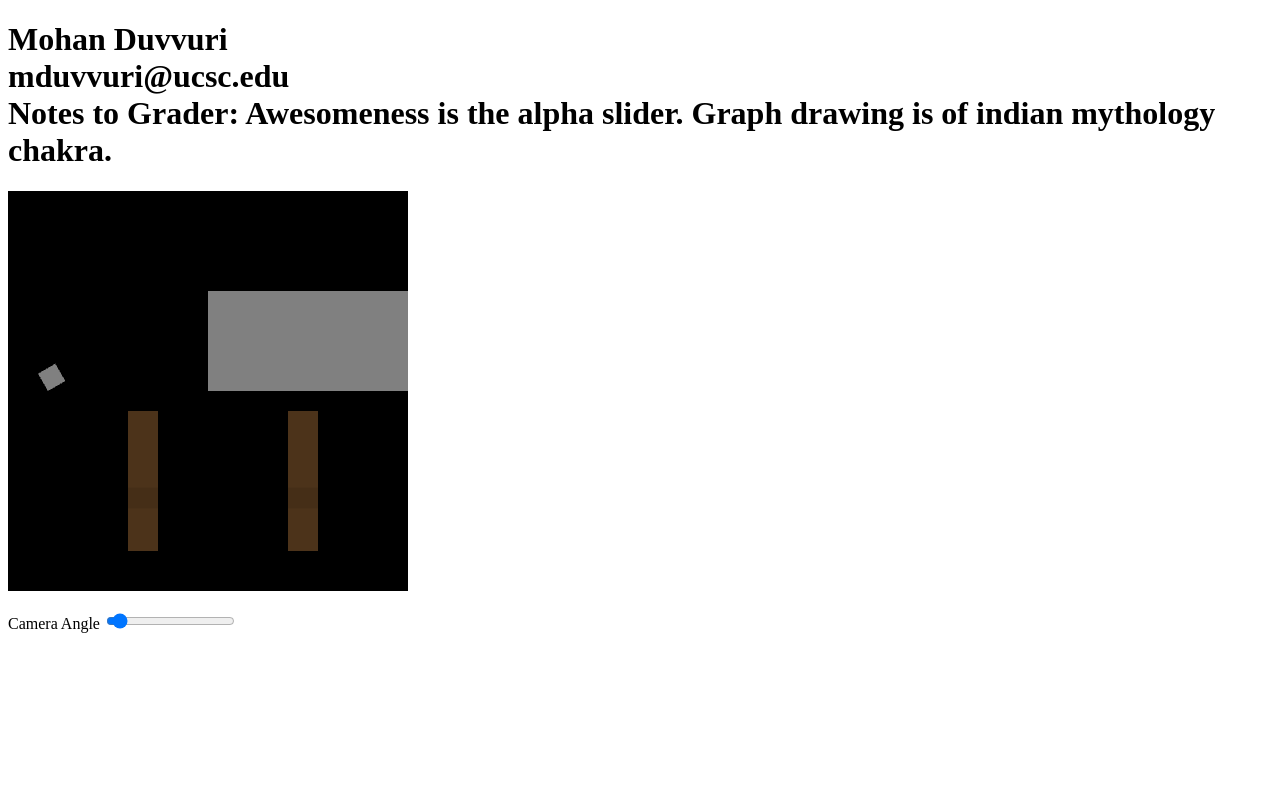
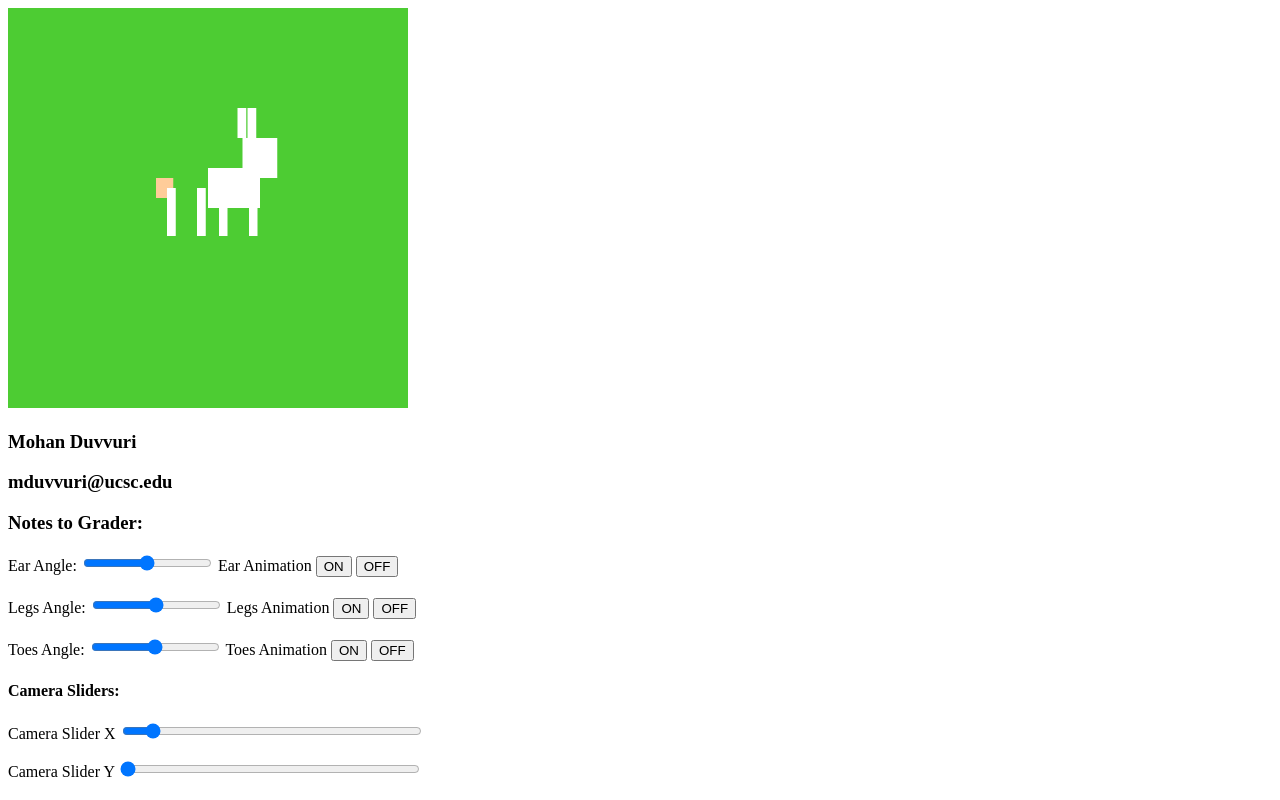
Before and after one commit to mduv/ASG2, a plain HTML site: page index.html in a window 1280 px wide. Drawn offline with Linux system fonts and the light colour scheme.

Commit message:
basic animal done

```diff
--- a/asg2.js
+++ b/asg2.js
@@ -17,7 +17,6 @@ var FSHADER_SOURCE =
     '}\n';
 
 
-
 // Global variables
 let canvas;
 let gl;
@@ -26,6 +25,13 @@ let u_FragColor;
 var u_ModelMatrix;
 var u_GlobalRotateMatrix;
 
+let g_earAngle = 0;
+let g_upperLegAngle = 0;
+let g_lowerLegAngle = 0;
+
+g_earAnimation = false;
+g_legsAnimation = false;
+g_toesAnimation = false;
 
 function setupWebGL() {
     // Retrieve <canvas> element
@@ -41,7 +47,7 @@ function setupWebGL() {
     gl.enable(gl.DEPTH_TEST);
 }
 
-function connectVariablesToGLSL(){
+function connectVariablesToGLSL() {
     // Initialize shaders
     if (!initShaders(gl, VSHADER_SOURCE, FSHADER_SOURCE)) {
         console.log('Failed to intialize shaders.');
@@ -64,14 +70,14 @@ function connectVariablesToGLSL(){
 
     u_ModelMatrix = gl.getUniformLocation(gl.program, 'u_ModelMatrix');
     if (!u_ModelMatrix) {
-       console.log('Failed to get u_ModelMatrix');
-       return;
+        console.log('Failed to get u_ModelMatrix');
+        return;
     }
 
     u_GlobalRotateMatrix = gl.getUniformLocation(gl.program, 'u_GlobalRotateMatrix');
     if (!u_GlobalRotateMatrix) {
-       console.log('Failed to get u_GlobalRotateMatrix');
-       return;
+        console.log('Failed to get u_GlobalRotateMatrix');
+        return;
     }
 
     var identityM = new Matrix4();
@@ -79,141 +85,145 @@ function connectVariablesToGLSL(){
 
 }
 
-// Globals related to UI elements
-let g_selectedColor = [1.0,1.0,1.0,1.0];
-let g_selectedSize = 5;
-let g_globalAngle = 0;
+// Global variables related to UI elements
+let g_globalAngleX = 30;
+let g_globalAngleY = 0;
 
-// set up js actions for html elements
-function addActionForHtmlUI(){
+// Set up actions for the HTML UI elements
+function addActionsForHTMLUI() {
+    // Slider Events
+    document.getElementById('xcamera_slider').addEventListener('mousemove', function () { g_globalAngleX = parseInt(this.value); renderScene(); });
+    document.getElementById('ycamera_slider').addEventListener('mousemove', function () { g_globalAngleY = parseInt(this.value); renderScene(); });
 
-    document.getElementById('angleSlide').addEventListener('mousemove', function() { g_globalAngle = this.value; renderScene();});
+    document.getElementById('ear_slider').addEventListener('input', function() {
+        g_earAngle = this.value; renderScene();
+    });
+
+    document.getElementById('upper_leg_slider').addEventListener('input', function() {
+        g_upperLegAngle = this.value; renderScene();
+    });
+
+    document.getElementById('lower_leg_slider').addEventListener('input', function() {
+        g_lowerLegAngle = this.value; renderScene();
+    });
+
+    document.getElementById('on_ear').onclick = function() { g_earAnimation = true; };
+    document.getElementById('off_ear').onclick = function() { g_earAnimation = false; };
+    document.getElementById('on_legs').onclick = function() { g_legsAnimation = true; };
+    document.getElementById('off_legs').onclick = function() { g_legsAnimation = false; };
+    document.getElementById('on_toes').onclick = function() { g_toesAnimation = true; };
+    document.getElementById('off_toes').onclick = function() { g_toesAnimation = false; };
 
 }
 
+function main() {
+    setupWebGL();
+    connectVariablesToGLSL();
+    addActionsForHTMLUI();
+    gl.clearColor(0.3, 0.8, 0.2, 1.0);
+    renderScene();
+    requestAnimationFrame(tick);
+}
 
-function main() {
-    // set up canvas
-    setupWebGL();
+var g_startTime = performance.now()/1000.0;
+var g_seconds = performance.now()/1000.0 - g_startTime;
+function tick() {
+  g_seconds = performance.now()/1000.0-g_startTime;
+  updateAnimationAngles();
+  renderScene();
+  requestAnimationFrame(tick);
+}
 
-    // set up shaders
-    connectVariablesToGLSL();
+function updateAnimationAngles() {
+    if (g_earAnimation) {
+      g_earAngle = 45*Math.sin(g_seconds);
+    }
 
-    // actions for html
-    addActionForHtmlUI();
+    if (g_legsAnimation) {
+        g_upperLegAngle = 45*Math.sin(g_seconds);
+    }
+
+    if (g_toesAnimation) {
+        g_lowerLegAngle = 45*Math.sin(g_seconds);
+    }
+
+  }
 
 
 
-    // Specify the color for clearing <canvas>
-    gl.clearColor(0.0, 0.0, 0.0, 1.0);
 
-    // Clear <canvas>
-    // gl.clear(gl.COLOR_BUFFER_BIT);
-    renderScene();
+function renderScene() {
+    // Calculate global rotation matrix
+    var globalRotMat = new Matrix4();
+    globalRotMat.rotate(g_globalAngleX, 0, 1, 0);
+    globalRotMat.rotate(g_globalAngleY, 1, 0, 0);
+    gl.uniformMatrix4fv(u_GlobalRotateMatrix, false, globalRotMat.elements);
+
+    // Clear the canvas
+    gl.clear(gl.COLOR_BUFFER_BIT | gl.DEPTH_BUFFER_BIT);
+
+    // Draw the rabbit-like creature
+    drawRabbit();
 }
 
-var g_shapesList = [];
-
-function convertCoordEventToWebGL(ev){
-    var x = ev.clientX;
-    var y = ev.clientY;
-    var rect = ev.target.getBoundingClientRect();
-
-    x = ((x - rect.left) - canvas.width/2)/(canvas.width/2);
-    y = (canvas.height/2 - (y - rect.top))/(canvas.height/2);
-    return ([x,y]);
-}
-
-
-
-// function renderScene(){
-//     var startTime = performance.now();
-
-//     var gloablRotMat = new Matrix4().rotate(g_globalAngle,0,1,0);
-//     gl.uniformMatrix4fv(u_GlobalRotateMatrix, false, gloablRotMat.elements);
-
-
-//     // Clear <canvas>
-//     gl.clear(gl.COLOR_BUFFER_BIT);
-
-//     // draw body cube
-//     var body = new Cube();
-//     body.color = [1.0, 0.0, 0.0, 1.0];
-//     body.matrix.translate(-.25,-.5,0.0);
-//     body.matrix.scale(0.5,1,-0.5);
-//     body.render();
-
-//     // draw a left arm
-//     var leftArm = new Cube();
-//     leftArm.color = [1, 1, 0, 1];
-//     leftArm.matrix.translate(.7,0,0.0);
-//     leftArm.matrix.rotate(45,0,0, 1);
-//     leftArm.matrix.scale(0.25,.7,.5);
-//     leftArm.render();
-
-//     // draw test box
-//     var box = new Cube();
-//     box.color = [1, 0, 1, 1];
-//     box.matrix.translate(0,0,-.5,0);
-//     box.matrix.rotate(-30,1,0,0);
-//     box.matrix.scale(.5,.5,.5);
-//     box.render();
-
-// }
-
-function renderScene(){
-    gl.clear(gl.COLOR_BUFFER_BIT | gl.DEPTH_BUFFER_BIT);
-
-    var globalRotMat = new Matrix4().rotate(g_globalAngle, 0, 1, 0);
-    gl.uniformMatrix4fv(u_GlobalRotateMatrix, false, globalRotMat.elements);
-
-    // Body
+function drawRabbit() {
+    // Define body
     var body = new Cube();
-    body.color = [0.5, 0.5, 0.5, 1.0]; // Gray
-    body.matrix.translate(0, 0, 0);
-    body.matrix.scale(1, 0.5, 0.5); // Elongated cube for the body
+    body.color = [1.0, 1.0, 1.0, 1.0]; // White body
+    body.matrix.translate(0, 0, 0); // Hopping effect
+    body.matrix.scale(0.3, 0.2, 0.4); // Elongated body
     body.render();
 
-    // Head
+    // Define head
     var head = new Cube();
-    head.color = [0.5, 0.5, 0.5, 1.0];
-    head.matrix.translate(0.75, 0.2, 0); // Position the head at the front of the body
-    head.matrix.scale(0.3, 0.3, 0.3); // Smaller cube for the head
+    head.color = [1.0, 1.0, 1.0, 1.0];
+    head.matrix.translate(0.2, 0.15, 0);
+    head.matrix.scale(0.2, 0.2, 0.2);
     head.render();
 
-    // Legs
-    var leg1 = new Cube(), leg2 = new Cube(), leg3 = new Cube(), leg4 = new Cube();
-    var legs = [leg1, leg2, leg3, leg4];
-    legs.forEach((leg, index) => {
-        leg.color = [0.3, 0.2, 0.1, 1.0]; // Dark brown
-        leg.matrix.translate(index < 2 ? 0.4 : -0.4, -0.5, index % 2 == 0 ? 0.2 : -0.2); // Position legs
-        leg.matrix.scale(0.15, 0.4, 0.15); // Slim and tall segments for upper legs
-        leg.render();
+    // Define ears using a loop for both ears
+    for (var i = -1; i <= 1; i += 2) {
+        var ear = new Cube();
+        ear.color = [1.0, 1.0, 1.0, 1.0];
+        ear.matrix.translate(0.2, 0.35, i * 0.05);
+        ear.matrix.rotate(g_earAngle, 0, 0, 1);
+        ear.matrix.scale(0.05, 0.15, 0.05);
+        ear.render();
+    }
 
-        // Lower leg (joint)
+    // Define legs using a loop for all four
+    var legPositions = [[0.15, -0.1, 0.15], [0.15, -0.1, -0.15], [-0.15, -0.1, 0.15], [-0.15, -0.1, -0.15]];
+    front = true;
+    for (var i = 0; i < legPositions.length; i++) {
+        var upperLeg = new Cube();
+        upperLeg.color = [1.0, 1.0, 1.0, 1.0]; // White upper leg
+        upperLeg.matrix.translate(...legPositions[i]);
+        if (front) {
+            upperLeg.matrix.rotate(g_upperLegAngle, 1, 0, 0); // Use global angle for the upper leg rotation
+            front = false;
+        } else {
+            upperLeg.matrix.rotate(-g_upperLegAngle, 1, 0, 0); // Use global angle for the upper leg rotation
+            front = true;
+        }
+        upperLeg.matrix.scale(0.05, 0.2, 0.05); // Change to 0.2 for leg length
+        // Save the transformation state of the upper leg
+        var upperLegMatrix = new Matrix4(upperLeg.matrix);
+        upperLeg.render();
+
         var lowerLeg = new Cube();
-        lowerLeg.color = [0.3, 0.2, 0.1, 1.0];
-        lowerLeg.matrix.setTranslate(leg.matrix.elements[12], leg.matrix.elements[13] - 0.3, leg.matrix.elements[14]); // Start from upper leg position
-        lowerLeg.matrix.rotate(-45, 1, 0, 0); // Simulate a knee joint by rotating lower leg
-        lowerLeg.matrix.scale(0.15, 0.3, 0.15); // Shorter segment for lower legs
+        lowerLeg.color = [1.0, 1.0, 1.0, 1.0]; // White lower leg
+        // Start the lower leg's transformation relative to the upper leg
+        lowerLeg.matrix = upperLegMatrix;
+        lowerLeg.matrix.translate(0, -0.2, 0); // Move down to the end of the upper leg
+        lowerLeg.matrix.rotate(g_lowerLegAngle, 1, 0, 0); // Use global angle for the lower leg rotation
+        lowerLeg.matrix.scale(1, 0.5, 1); // Non-uniform scaling to maintain thickness
         lowerLeg.render();
-    });
+    }
 
-    // Tail (optional, for extended parts)
+    // Define tail
     var tail = new Cube();
-    tail.color = [0.5, 0.5, 0.5, 1.0];
-    tail.matrix.translate(-0.8, 0, 0); // Attach to the back of the body
-    tail.matrix.scale(0.1, 0.1, 0.5); // Long and thin
-    tail.matrix.rotate(30, 0, 0, 1); // Slight upward curve
+    tail.color = [1.0, 0.8, 0.6, 1.0];
+    tail.matrix.translate(-0.3, 0.05, 0);
+    tail.matrix.scale(0.1, 0.1, 0.1);
     tail.render();
 }
-
-
-function sendTextToHTML(text, htmlID){
-    var htmlElement = document.getElementById(htmlID);
-    if(!htmlElement){
-        console.log("failed to get " + htmlID + "from HTML");
-        return;
-    }
-    htmlElement.innerHTML = text;
-}
--- a/index.html
+++ b/index.html
@@ -1,38 +1,78 @@
 <!DOCTYPE html>
 <html lang="en">
-
 <head>
     <meta charset="utf-8" />
-    <title>Change a point color</title>
+    <title>Assignment 2</title>
+    <style>
+        #xcamera_slider {
+            width: 300px;
+        }
+        #ycamera_slider {
+            width: 300px;
+        }
+        #zcamera_slider {
+            width: 300px;
+        }
+    </style>
 </head>
-
-<p>
-    <h1>Mohan Duvvuri
-        <br>
-        mduvvuri@ucsc.edu
-        <br>
-        Notes to Grader:
-        Awesomeness is the alpha slider. Graph drawing is of indian mythology chakra.</h1>
-</p>
 
 <body onload="main()">
     <canvas id="webgl" width="400" height="400">
         Please use a browser that supports "canvas"
     </canvas>
 
-    <p>
-        Camera Angle <input type="range" min="0" max="90" value="5" class="slider" id="angleSlide">
-    <p>
+    <h3>Mohan Duvvuri</h3>
+    <h3>mduvvuri@ucsc.edu</h3>
+
+    <h3>Notes to Grader:</h3>
+
+    <!-- Ear Slider -->
+    <label for="ear_slider">Ear Angle:</label>
+    <input type="range" id="ear_slider" min="-30" max="30" value="0">
+
+    <label for="on_ear">Ear Animation</label>
+    <button id="on_ear">ON</button>
+    <button id="off_ear">OFF</button>
+
+    <br><br>
+
+    <!-- Front Leg Slider -->
+    <label for="upper_leg_slider">Legs Angle:</label>
+    <input type="range" id="upper_leg_slider" min="-30" max="30" value="0">
+
+    <label for="on_legs">Legs Animation</label>
+    <button id="on_legs">ON</button>
+    <button id="off_legs">OFF</button>
+
+    <br><br>
+    <!-- Second Joint Front Leg Slider -->
+    <label for="lower_leg_slider">Toes Angle:</label>
+    <input type="range" id="lower_leg_slider" min="-30" max="30" value="0">
+
+    <label for="on_toes">Toes Animation</label>
+    <button id="on_toes">ON</button>
+    <button id="off_toes">OFF</button>
+
+
+    <h4>Camera Sliders:</h4>
+
+    <label for="xcamera_slider">Camera Slider X</label>
+    <input id="xcamera_slider" type="range" min="0" max="359" step="1" value="30"/>
+
+    <p></p>
+
+    <label for="ycamera_slider">Camera Slider Y</label>
+    <input id="ycamera_slider" type="range" min="0" max="359" step="1" value="0"/>
+
+    <p></p>
 
     <script src="lib/webgl-utils.js"></script>
     <script src="lib/webgl-debug.js"></script>
-    <script type="text/javascript" src="lib/cuon-matrix-cse160.js"></script>
     <script src="lib/cuon-utils.js"></script>
-    <script src="Point.js"></script>
+    <script src="lib/cuon-matrix-cse160.js"></script>
     <script src="Triangle.js"></script>
     <script src="Circle.js"></script>
     <script src="Cube.js"></script>
     <script src="asg2.js"></script>
 </body>
-
 </html>
```
